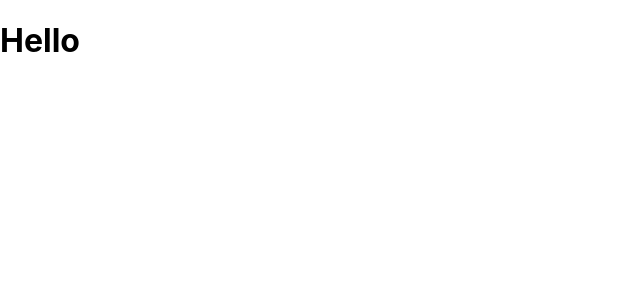
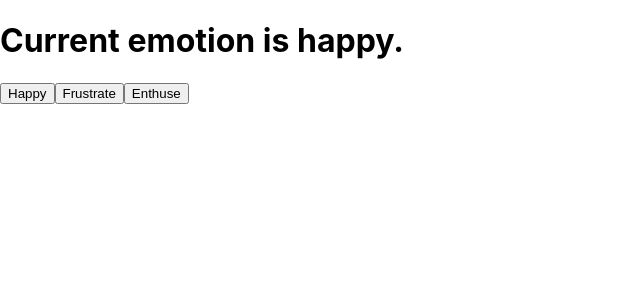
Before and after one commit to Adriantutuianu/react-course, a React (Create React App) app: page / in a window 1280 px wide. Shown: the top 300 px of the page, without its empty margins (0-640 px from the left). Built offline with nearby package versions, Linux system fonts and the light colour scheme.

Commit message:
UseState Hook

```diff
--- a/src/App.js
+++ b/src/App.js
@@ -2,11 +2,14 @@
 import "./App.css";
 
 function App() {
-  const [emotion] = useState("happy");
+  const [emotion, setEmotion] = useState("happy");
   console.log(emotion);
   return (
     <>
-      <h1>Hello</h1>
+      <h1>Current emotion is {emotion}.</h1>
+      <button onClick={() => setEmotion("happy")}>Happy</button>
+      <button onClick={() => setEmotion("frustrated")}>Frustrate</button>
+      <button onClick={() => setEmotion("enthusiastic")}>Enthuse</button>
     </>
   );
 }
```
